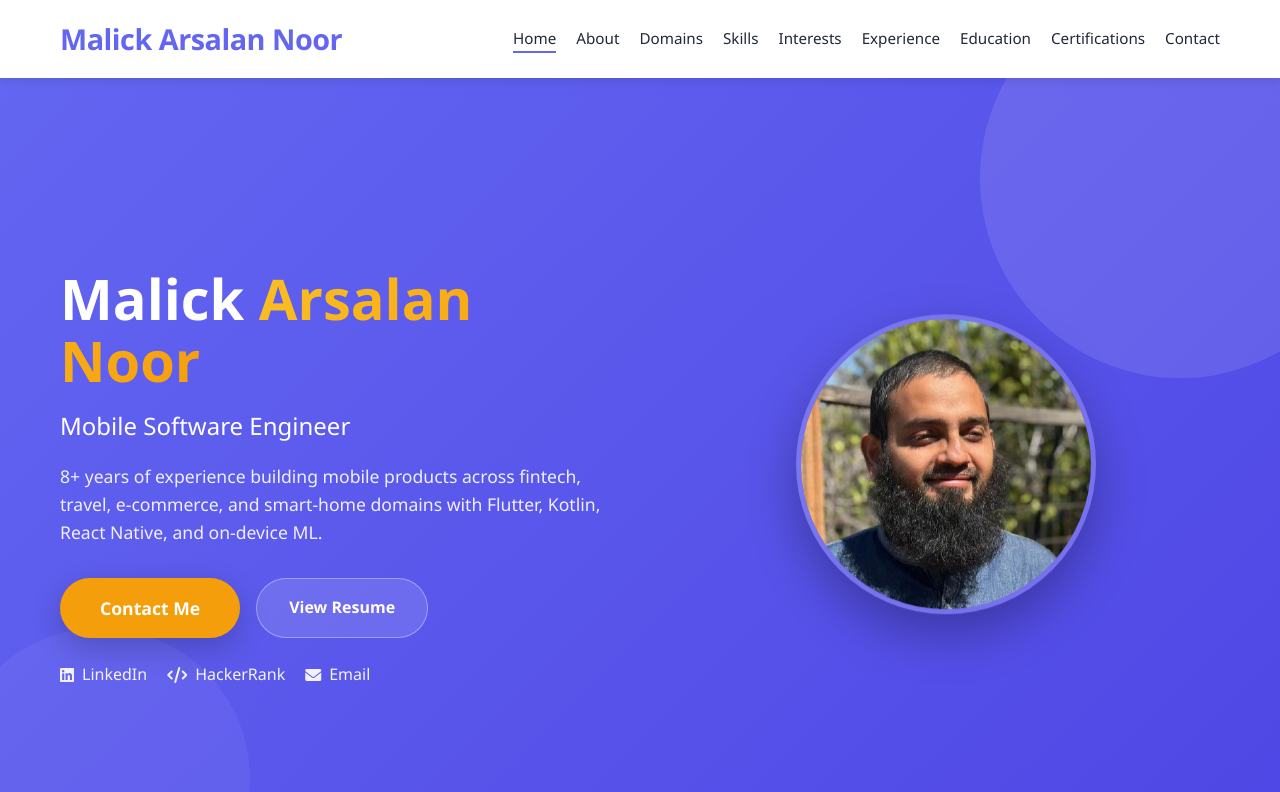
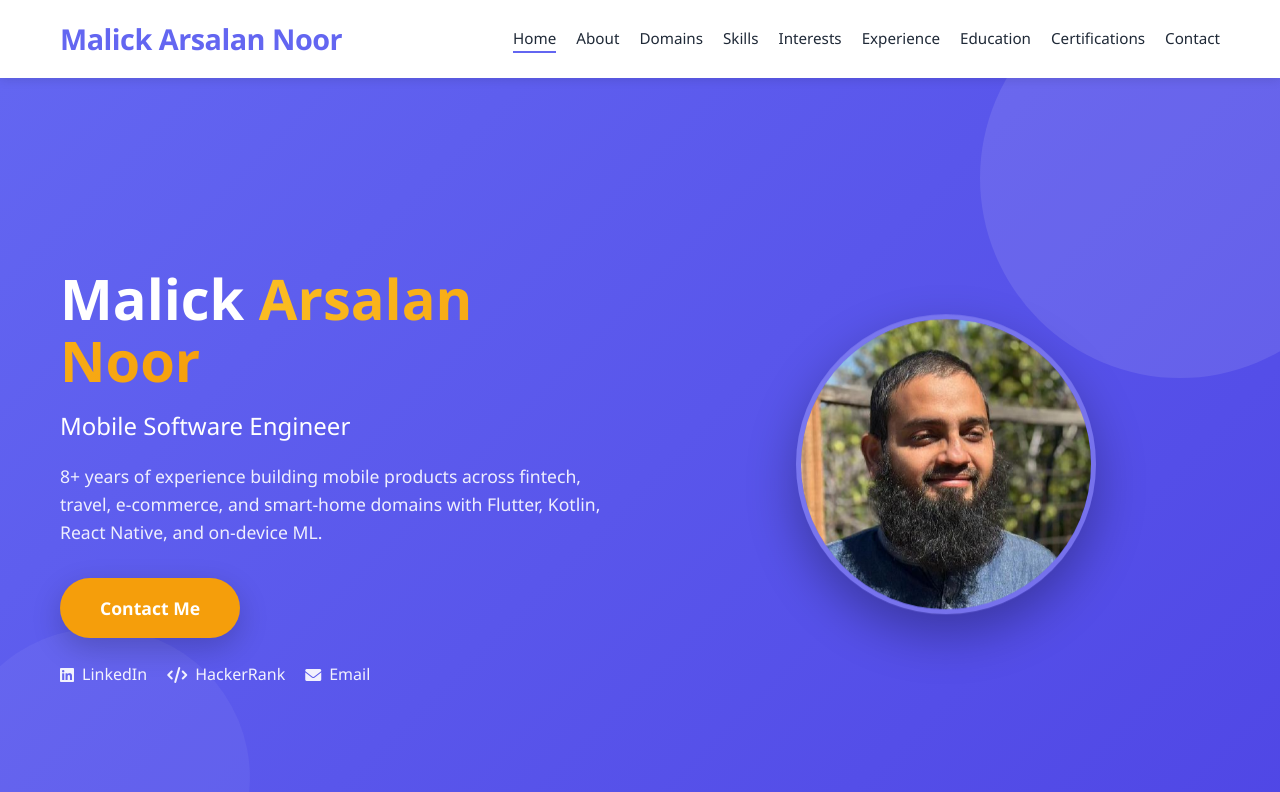
Before and after one commit to MalickArsalan/Portfolio, a plain HTML site: page index.html in a window 1280 px wide. Shown: the top 792 px of the page. Drawn offline with nearby package versions, Linux system fonts and the light colour scheme.

Commit message:
Remove resume links from index.html

```diff
--- a/index.html
+++ b/index.html
@@ -42,7 +42,6 @@
                 </p>
                 <div class="hero-actions fade-in">
                     <a href="#contact" class="cta-button">Contact Me</a>
-                    <a href="Mobile-MalickArsalanNoor.pdf" class="secondary-button" target="_blank" rel="noopener noreferrer">View Resume</a>
                 </div>
                 <div class="hero-links fade-in">
                     <a href="https://www.linkedin.com/in/malickarsalan/" target="_blank" rel="noopener noreferrer">
@@ -493,9 +492,6 @@
                         <a href="https://www.hackerrank.com/profile/malickarsalan" class="social-icon" title="HackerRank" target="_blank" rel="noopener noreferrer">
                             <i class="fas fa-code"></i>
                         </a>
-                        <a href="Mobile-MalickArsalanNoor.pdf" class="social-icon" title="Resume" target="_blank" rel="noopener noreferrer">
-                            <i class="fas fa-file-pdf"></i>
-                        </a>
                     </div>
                 </div>
             </div>
```
